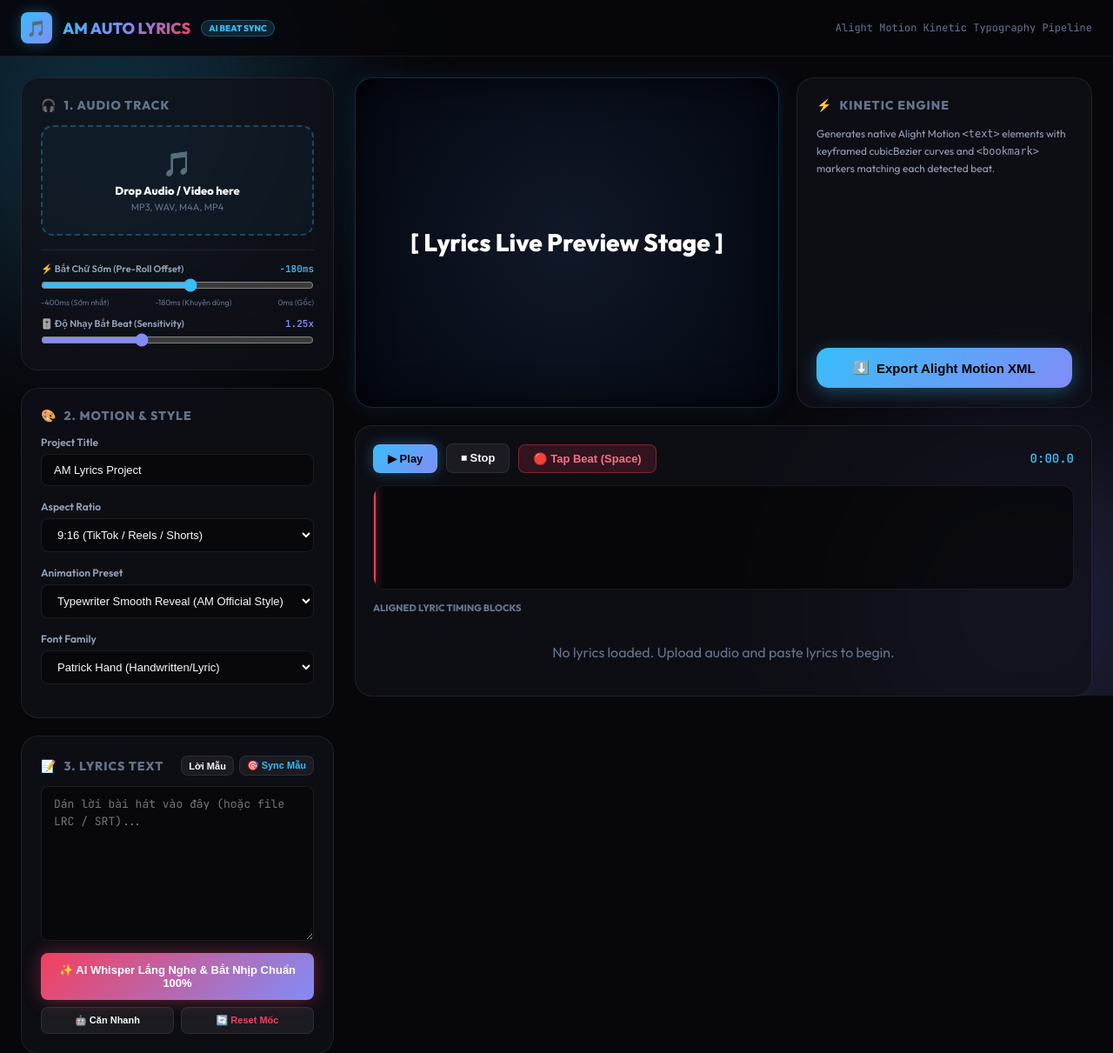
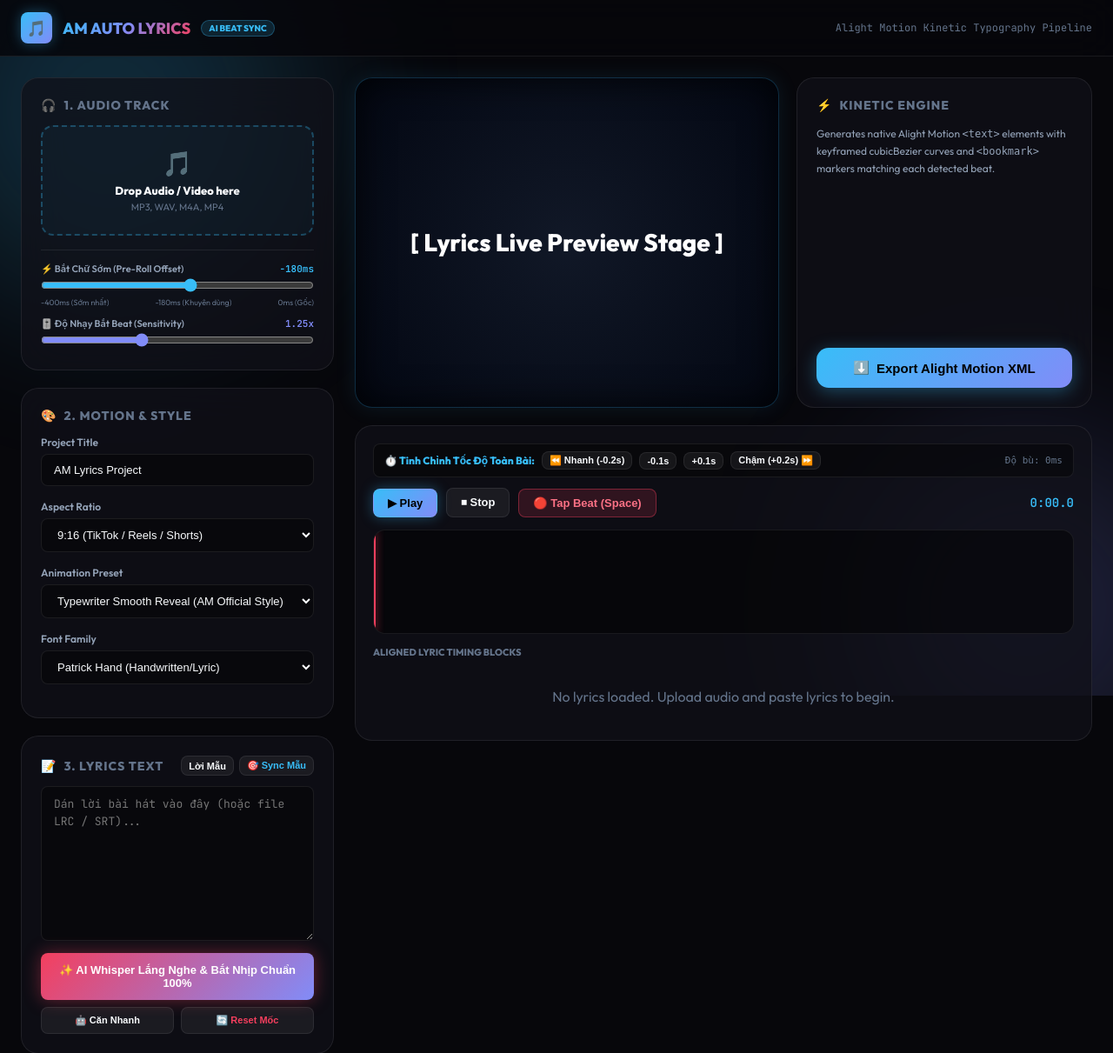
Before and after one commit to Hibandd122/am-share-extractor, a Flask app: page / in a window 1280 px wide. Shown: the top 1211 px of the page at 87% size. Run offline with Flask 3, Linux system fonts and the light colour scheme.

Commit message:
feat(timing): add -250ms vocal lead-in offset, snappier typewriter easing, and live global timing shift toolbar

```diff
--- a/am-auto-lyrics/app.py
+++ b/am-auto-lyrics/app.py
@@ -143,7 +143,7 @@ def api_whisper_align():
         res = model.transcribe(tmp_path, language="vi", word_timestamps=True)
         segments = res.get("segments", [])
 
-        user_lines = [l.strip() for l in raw_lyrics_text.splitlines() if l.strip()]
+        offset_ms = int(request.form.get("offset_ms", -250))
 
         # Collect all recognized words with start and end timestamps
         all_words = []
@@ -186,17 +186,20 @@ def api_whisper_align():
 
                 s_idx, e_idx = best_range
                 if e_idx > s_idx and s_idx < total_words:
-                    start_ms = all_words[s_idx]["start_ms"]
-                    end_ms = all_words[min(e_idx - 1, total_words - 1)]["end_ms"]
+                    raw_start = all_words[s_idx]["start_ms"]
+                    raw_end = all_words[min(e_idx - 1, total_words - 1)]["end_ms"]
+                    # Apply pre-roll offset so initial consonant / breath starts right on time
+                    start_ms = max(0, raw_start + offset_ms)
+                    end_ms = raw_end + 100
                     word_ptr = e_idx
                 else:
                     prev_end = final_lyrics[-1]["end_ms"] if final_lyrics else 1000
                     start_ms = prev_end + 300
                     end_ms = prev_end + 2500
 
-                # Ensure minimum line duration of 1.2s for clean readability
-                if end_ms - start_ms < 1200:
-                    end_ms = start_ms + 1500
+                # Ensure minimum line duration of 1.4s for clean readability
+                if end_ms - start_ms < 1400:
+                    end_ms = start_ms + 1600
 
                 final_lyrics.append({
                     "id": idx + 1,
--- a/am-auto-lyrics/static/js/studio.js
+++ b/am-auto-lyrics/static/js/studio.js
@@ -145,6 +145,7 @@ function initLyricsEditor() {
             const formData = new FormData();
             formData.append("audio", uploadedAudioFile);
             formData.append("lyrics_text", rawText);
+            formData.append("offset_ms", "-250");
 
             try {
                 const res = await fetch("/api/whisper-align", {
@@ -289,7 +290,9 @@ function evalCubicBezier(x1, y1, x2, y2, t) {
 function updateActiveLyric(curMs) {
     let foundIdx = -1;
     for (let i = 0; i < currentLyrics.length; i++) {
-        if (curMs >= currentLyrics[i].start_ms && curMs <= currentLyrics[i].end_ms) {
+        const item = currentLyrics[i];
+        const nextStart = (i < currentLyrics.length - 1) ? currentLyrics[i + 1].start_ms : item.end_ms + 1200;
+        if (curMs >= item.start_ms && curMs < nextStart) {
             foundIdx = i;
             break;
         }
@@ -307,14 +310,14 @@ function updateActiveLyric(curMs) {
 
     if (foundIdx !== -1) {
         const item = currentLyrics[foundIdx];
-        const duration = Math.max(1, item.end_ms - item.start_ms);
-        const rawProgress = Math.max(0, Math.min(1, (curMs - item.start_ms) / duration));
+        const singingDuration = Math.max(600, item.end_ms - item.start_ms);
+        const rawProgress = Math.max(0, Math.min(1, (curMs - item.start_ms) / singingDuration));
 
         const preset = presetSelect ? presetSelect.value : "typewriter";
 
         if (preset === "typewriter") {
-            // Eased typewriter progressive character reveal
-            const easedProgress = evalCubicBezier(0.0, 0.0, 0.56, 1.0, rawProgress);
+            // Snappy progressive character reveal right from millisecond 0
+            const easedProgress = evalCubicBezier(0.20, 0.25, 0.65, 1.0, rawProgress);
             const totalChars = item.text.length;
             const revealCount = Math.min(totalChars, Math.max(0, Math.floor(easedProgress * totalChars)));
 
@@ -462,6 +465,28 @@ function initPlaybackControls() {
             renderLyricList();
         });
     }
+
+    // Global Timing Shift Controllers (Nhanh/Chậm toàn bài)
+    let cumulativeShiftOffset = 0;
+    const shiftBadge = document.getElementById("shiftOffsetBadge");
+
+    document.querySelectorAll(".shift-all-btn").forEach(btn => {
+        btn.addEventListener("click", () => {
+            if (currentLyrics.length === 0) return;
+            const delta = parseInt(btn.getAttribute("data-delta"), 10);
+            cumulativeShiftOffset += delta;
+            if (shiftBadge) {
+                shiftBadge.textContent = `Độ bù: ${cumulativeShiftOffset > 0 ? '+' : ''}${cumulativeShiftOffset}ms`;
+                shiftBadge.style.color = cumulativeShiftOffset !== 0 ? "#38bdf8" : "var(--text-muted)";
+            }
+            currentLyrics.forEach(item => {
+                item.start_ms = Math.max(0, item.start_ms + delta);
+                item.end_ms = Math.max(item.start_ms + 800, item.end_ms + delta);
+            });
+            renderLyricList();
+            drawWaveform();
+        });
+    });
 
     // Spacebar Listener for Tap-to-Sync Sequential Lyrics
     window.addEventListener("keydown", (e) => {
--- a/am-auto-lyrics/templates/index.html
+++ b/am-auto-lyrics/templates/index.html
@@ -166,6 +166,18 @@
 
             <!-- Timeline, Waveform & Playback Controls -->
             <div class="timeline-card">
+                <!-- Global Timing Shift Toolbar -->
+                <div style="display: flex; flex-wrap: wrap; justify-content: space-between; align-items: center; gap: 8px; margin-bottom: 12px; padding: 8px 12px; background: rgba(0,0,0,0.4); border-radius: var(--radius-sm); border: 1px solid var(--glass-border);">
+                    <div style="display: flex; align-items: center; gap: 8px; font-size: 12px;">
+                        <span style="color: var(--primary); font-weight: 700;">⏱️ Tinh Chỉnh Tốc Độ Toàn Bài:</span>
+                        <button type="button" class="btn-ctrl shift-all-btn" data-delta="-200" style="padding: 3px 8px; font-size: 11px;" title="Chữ xuất hiện sớm hơn 200ms">⏪ Nhanh (-0.2s)</button>
+                        <button type="button" class="btn-ctrl shift-all-btn" data-delta="-100" style="padding: 3px 8px; font-size: 11px;" title="Chữ xuất hiện sớm hơn 100ms">-0.1s</button>
+                        <button type="button" class="btn-ctrl shift-all-btn" data-delta="100" style="padding: 3px 8px; font-size: 11px;" title="Chữ xuất hiện trễ hơn 100ms">+0.1s</button>
+                        <button type="button" class="btn-ctrl shift-all-btn" data-delta="200" style="padding: 3px 8px; font-size: 11px;" title="Chữ xuất hiện trễ hơn 200ms">Chậm (+0.2s) ⏩</button>
+                    </div>
+                    <div id="shiftOffsetBadge" style="font-size: 11px; color: var(--text-muted); font-family: monospace;">Độ bù: 0ms</div>
+                </div>
+
                 <div class="timeline-controls-bar">
                     <div class="playback-btns">
                         <button type="button" id="playPauseBtn" class="btn-ctrl primary">
```
